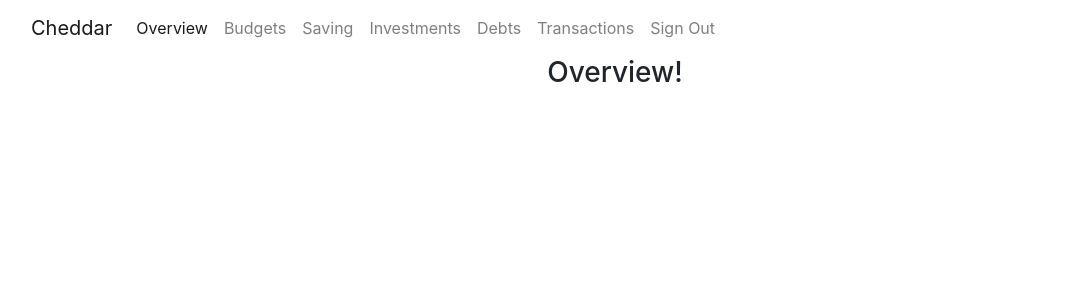
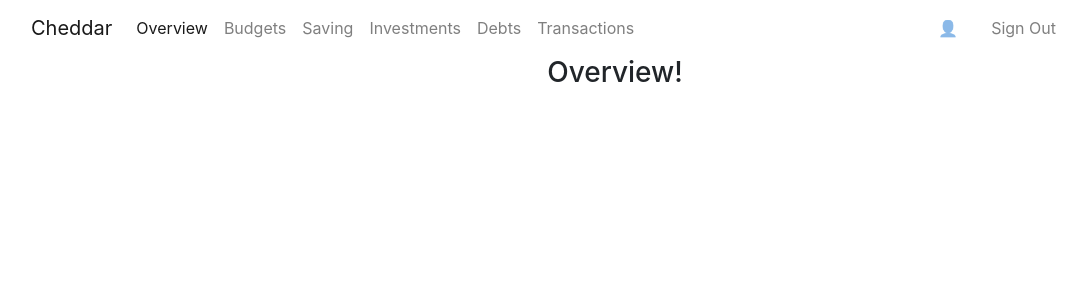
Before and after one commit to jmkoontz/cheddar, a React (Create React App) app in the folder frontend/: page / in a window 1280 px wide. Shown: the top 300 px of the page, without its empty margins (25-1112 px from the left). Built offline with nearby package versions, Linux system fonts and the light colour scheme; no server answers; sample sign-in values are in the browser's storage.

Commit message:
account settings setup

```diff
--- /dev/null
+++ b/frontend/src/components/Accounts/AccountSettings.js
@@ -0,0 +1,16 @@
+import React, { Component } from 'react';
+import { Input, Button, Alert, Row, Col} from 'reactstrap';
+
+class AccountSettings extends Component {
+
+  constructor(props) {
+    super(props);
+
+    this.state = {
+
+    }
+  }
+
+}
+
+export default AccountSettings;
--- a/frontend/src/components/App.js
+++ b/frontend/src/components/App.js
@@ -12,6 +12,7 @@ import SignIn from './Accounts/SignIn';
 import firebase from '../firebase.js';
 import './App.css';
 import CreateAccount from "./Accounts/CreateAccount";
+import AccountSettings from "./Accounts/AccountSettings";
 
 class App extends Component {
 
@@ -78,6 +79,7 @@ class App extends Component {
             <Route path="/investments" render={() => <Investments/>}/>
             <Route path="/debts" render={() => <Debts/>}/>
             <Route path="/transactions" render={() => <Transactions/>}/>
+            <Route path="/account-settings" render={() => <AccountSettings/>}/>
             <Route path="/" render={() => <Redirect to="/"/>}/>
           </Switch>
         </div>
--- a/frontend/src/components/header/Header.js
+++ b/frontend/src/components/header/Header.js
@@ -2,6 +2,7 @@ import React, { Component } from "react";
 import Navbar from 'react-bootstrap/Navbar';
 import Nav from 'react-bootstrap/Nav';
 import History from "../../history";
+import { Col } from 'reactstrap';
 import firebase from '../../firebase.js'
 
 import './Header.css';
@@ -21,6 +22,8 @@ class Header extends Component {
       tabValue = 4;
     } else if (!History.location.pathname.indexOf("/transactions")) {
       tabValue = 5;
+    } else if (!History.location.pathname.indexOf("/account-settings")) {
+      tabValue = 6;
     }
 
     this.state = {
@@ -43,6 +46,8 @@ class Header extends Component {
     } else if (newValue === '5') {
       History.push("/transactions");
     } else if (newValue === '6') {
+      History.push("/account-settings");
+    } else if (newValue === '7') {
       this.signOut();
     }
 
@@ -65,7 +70,11 @@ class Header extends Component {
             <Nav.Link eventKey={3}>Investments</Nav.Link>
             <Nav.Link eventKey={4}>Debts</Nav.Link>
             <Nav.Link eventKey={5}>Transactions</Nav.Link>
-          <Nav.Link eventKey={6}>Sign Out</Nav.Link>
+            <Col sm='5' md='5' lg='5'/>
+            <Nav.Link eventKey={6}>👤</Nav.Link>
+            <Col md='2'>
+              <Nav.Link eventKey={7}>Sign Out</Nav.Link>
+            </Col>
           </Nav>
         </Navbar.Collapse>
     );
```
Lines whose indentation alone changed are shown as unchanged.
